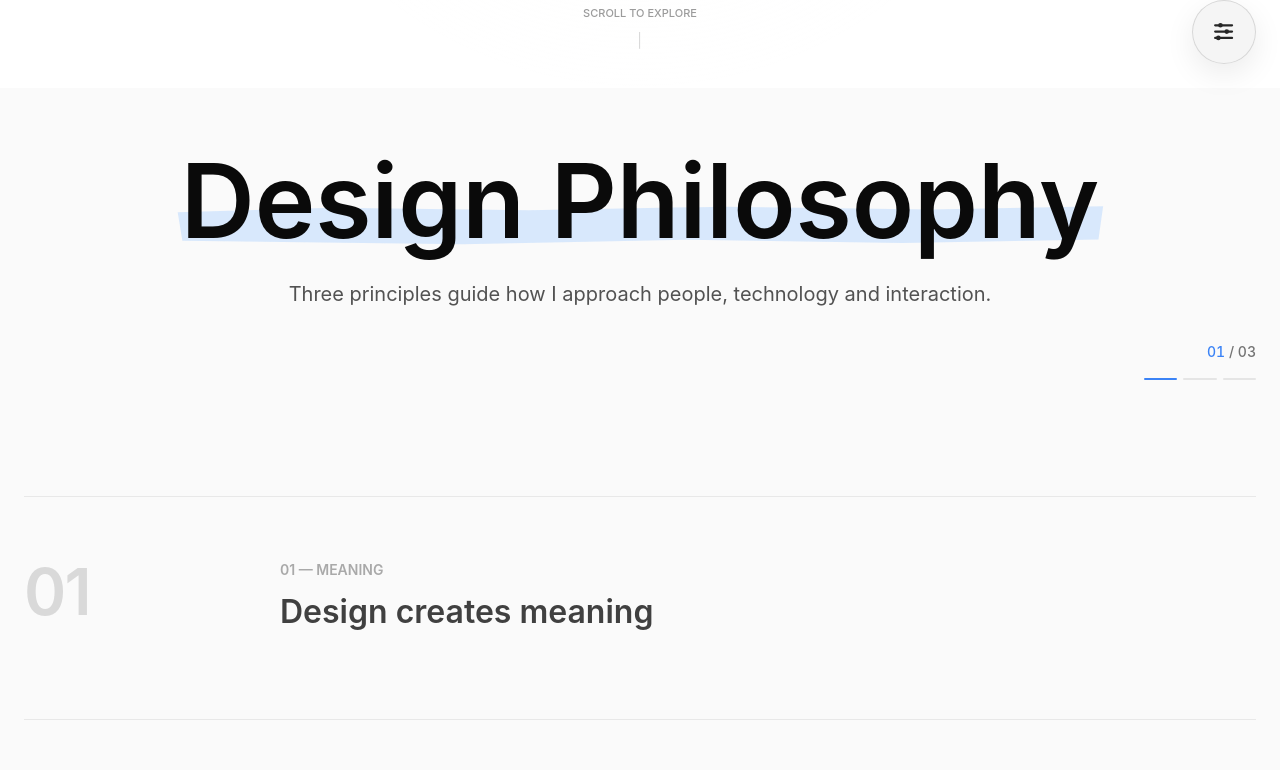
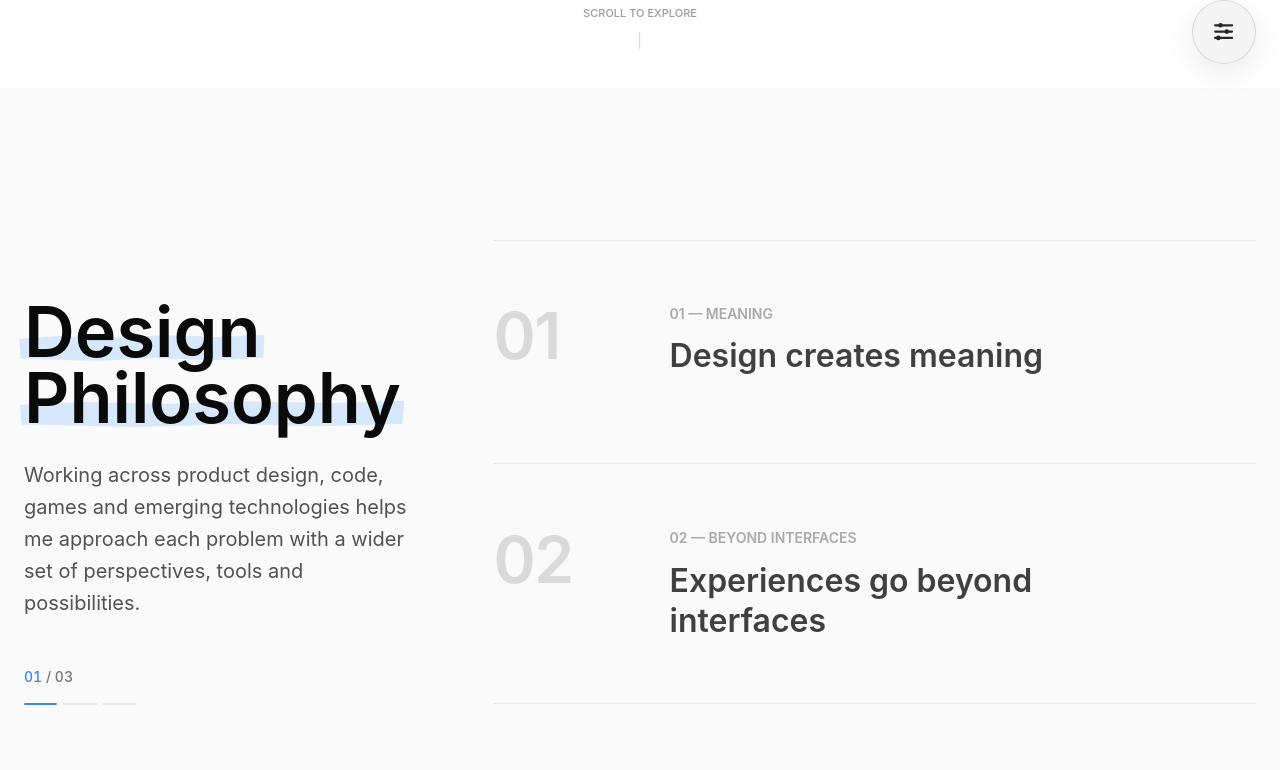
Before and after one commit to federicoduca1/Portfolio-Website, a React (Vite) app: page / in a window 1280 px wide. Shown: the part 712-1482 px from the top of the page. Built offline with nearby package versions, Linux system fonts and the light colour scheme.

Commit message:
#12: general fine tuning on the Home page

```diff
--- a/src/components/HighlightedTitle.jsx
+++ b/src/components/HighlightedTitle.jsx
@@ -1,17 +1,30 @@
-import { useEffect, useRef } from 'react';
+import { Fragment, useEffect, useRef } from 'react';
 
 export default function HighlightedTitle({
   as: TitleElement = 'h2',
+  characterReveal = false,
   children,
   className = '',
+  controlledHighlight = false,
+  multiline = false,
   ...props
 }) {
   const titleRef = useRef(null);
+  const words =
+    multiline && typeof children === 'string' ? children.split(/\s+/) : [];
+  const characterWords =
+    characterReveal && typeof children === 'string'
+      ? children.trim().split(/\s+/)
+      : [];
 
   useEffect(() => {
     const title = titleRef.current;
 
     if (!title) {
+      return undefined;
+    }
+
+    if (controlledHighlight) {
       return undefined;
     }
 
@@ -41,22 +54,71 @@ export default function HighlightedTitle({
     observer.observe(title);
 
     return () => observer.disconnect();
-  }, []);
+  }, [controlledHighlight]);
 
   return (
     <TitleElement
       ref={titleRef}
       className={className}
       data-highlight-visible="false"
+      aria-label={
+        (multiline || characterReveal) && typeof children === 'string'
+          ? children
+          : undefined
+      }
       {...props}
     >
-      <span className="section-title-highlight">
+      {words.length > 0 ? (
         <span
           aria-hidden="true"
-          className="section-title-highlight__stroke"
-        />
-        <span className="section-title-highlight__text">{children}</span>
-      </span>
+          className="section-title-highlight section-title-highlight--multiline"
+        >
+          {words.map((word, index) => (
+            <span
+              key={`${word}-${index}`}
+              className="section-title-highlight__line"
+            >
+              <span
+                aria-hidden="true"
+                className="section-title-highlight__stroke"
+              />
+              <span className="section-title-highlight__text">{word}</span>
+            </span>
+          ))}
+        </span>
+      ) : (
+        <span className="section-title-highlight">
+          <span
+            aria-hidden="true"
+            className="section-title-highlight__stroke"
+          />
+          {characterWords.length > 0 ? (
+            <span
+              aria-hidden="true"
+              className="section-title-highlight__text"
+            >
+              {characterWords.map((word, wordIndex) => (
+                <Fragment key={`${word}-${wordIndex}`}>
+                  <span className="inline-block whitespace-nowrap">
+                    {[...word].map((character, characterIndex) => (
+                      <span
+                        key={`${character}-${characterIndex}`}
+                        data-section-title-letter
+                        className="inline-block"
+                      >
+                        {character}
+                      </span>
+                    ))}
+                  </span>
+                  {wordIndex < characterWords.length - 1 ? ' ' : null}
+                </Fragment>
+              ))}
+            </span>
+          ) : (
+            <span className="section-title-highlight__text">{children}</span>
+          )}
+        </span>
+      )}
     </TitleElement>
   );
 }
--- a/src/components/Navbar.jsx
+++ b/src/components/Navbar.jsx
@@ -25,7 +25,7 @@ function NavigationLink({ item, onClick }) {
       onClick={onClick}
       className={({ isActive }) =>
         [
-          'rounded-sm px-3 py-2 text-base font-medium transition-colors duration-200 md:text-lg',
+          'rounded-sm px-3 py-2 text-lg font-medium transition-colors duration-200 md:text-xl',
           'focus-visible:outline focus-visible:outline-2 focus-visible:outline-offset-2 focus-visible:outline-focus-ring',
           isActive ? 'text-neutral-950' : 'text-neutral-500 hover:text-neutral-950',
         ].join(' ')
--- a/src/components/home/DesignPhilosophy.jsx
+++ b/src/components/home/DesignPhilosophy.jsx
@@ -7,7 +7,7 @@ function SectionProgress({ total }) {
   return (
     <div
       aria-hidden="true"
-      className="design-philosophy-progress hidden flex-col items-end gap-4 pb-1 min-[900px]:flex"
+      className="design-philosophy-progress hidden flex-col items-start gap-4 pb-1 lg:flex"
     >
       <p className="text-sm font-medium tabular-nums text-neutral-500">
         <span
@@ -42,31 +42,30 @@ export default function DesignPhilosophy({ content }) {
     <section
       ref={sectionRef}
       aria-labelledby="design-philosophy"
-      className="pb-20 sm:pb-24 lg:pb-32"
+      className="design-philosophy-section pb-20 sm:pb-24 lg:pb-32"
     >
       <div
         data-design-philosophy-story
-        className="space-y-20 sm:space-y-24 lg:space-y-28"
+        className="space-y-20 sm:space-y-24 lg:grid lg:min-h-[88svh] lg:grid-cols-[minmax(17rem,0.34fr)_minmax(0,0.66fr)] lg:items-center lg:gap-[clamp(3rem,6vw,6rem)] lg:space-y-0"
       >
         <div
           data-design-philosophy-intro
-          className="min-[900px]:grid min-[900px]:grid-cols-[minmax(0,1fr)_minmax(0,4fr)_minmax(0,1fr)] min-[900px]:items-end min-[900px]:gap-x-8 min-[900px]:gap-y-8"
+          className="lg:self-center"
         >
-          <div className="min-[900px]:col-span-3">
-            <SectionHeading
-              id="design-philosophy"
-              title={content.title}
-              description={content.description}
-            />
-          </div>
-          <div className="min-[900px]:col-start-3 min-[900px]:row-start-2 min-[900px]:justify-self-end">
+          <SectionHeading
+            id="design-philosophy"
+            title={content.title}
+            description={content.description}
+            variant="narrative"
+          />
+          <div className="mt-10 lg:mt-12">
             <SectionProgress total={content.principles.length} />
           </div>
         </div>
 
         <div
           data-design-principles-viewport
-          className="min-[900px]:h-[min(58vh,34rem)]"
+          className="lg:h-[min(66vh,40rem)]"
         >
           <div
             data-design-principles
--- a/src/components/home/DesignPrinciple.jsx
+++ b/src/components/home/DesignPrinciple.jsx
@@ -4,7 +4,7 @@ export default function DesignPrinciple({ principle, showTopSeparator }) {
   return (
     <article
       data-design-principle
-      className="relative grid gap-8 py-10 sm:py-12 lg:grid-cols-[8.5rem_minmax(0,1fr)_8.5rem] lg:gap-12 lg:py-16 xl:grid-cols-[12rem_minmax(0,1fr)_12rem] xl:gap-16"
+      className="relative grid gap-8 py-10 sm:py-12 lg:grid-cols-[7rem_minmax(0,1fr)_8rem] lg:gap-8 lg:py-16 xl:grid-cols-[8.5rem_minmax(0,1fr)_9.5rem] xl:gap-10"
     >
       {showTopSeparator ? (
         <span
--- a/src/components/home/FeaturedProjectsSection.jsx
+++ b/src/components/home/FeaturedProjectsSection.jsx
@@ -1,16 +1,145 @@
+import { useLayoutEffect, useRef } from 'react';
+import gsap from 'gsap';
 import ProjectGrid from './ProjectGrid.jsx';
 import SectionHeading from './SectionHeading.jsx';
 
 export default function FeaturedProjectsSection({ content }) {
+  const sectionRef = useRef(null);
+
+  useLayoutEffect(() => {
+    const section = sectionRef.current;
+
+    if (!section) {
+      return undefined;
+    }
+
+    const media = gsap.matchMedia();
+    const context = gsap.context(() => {
+      media.add(
+        {
+          animate: '(prefers-reduced-motion: no-preference)',
+          reduceMotion: '(prefers-reduced-motion: reduce)',
+        },
+        ({ conditions }) => {
+          const title = section.querySelector('[data-section-title]');
+          const letters = gsap.utils.toArray(
+            section.querySelectorAll('[data-section-title-letter]'),
+          );
+          const highlight = title?.querySelector(
+            '.section-title-highlight__stroke',
+          );
+          const description = section.querySelector(
+            '[data-section-description]',
+          );
+          const cards = gsap.utils.toArray(
+            section.querySelectorAll('.project-card'),
+          );
+
+          if (!title || !highlight || !description || cards.length === 0) {
+            return undefined;
+          }
+
+          if (conditions.reduceMotion) {
+            title.dataset.highlightVisible = 'true';
+            gsap.set([...letters, description, ...cards, highlight], {
+              clearProps: 'all',
+            });
+            return undefined;
+          }
+
+          title.dataset.highlightVisible = 'false';
+          gsap.set(letters, { opacity: 0, x: -6 });
+          gsap.set(highlight, {
+            scaleX: 0,
+            transformOrigin: 'left center',
+            transition: 'none',
+          });
+          gsap.set(description, { opacity: 0, y: 14 });
+          gsap.set(cards, { opacity: 0, y: 24 });
+
+          const timeline = gsap.timeline({ paused: true });
+
+          timeline.to(letters, {
+            opacity: 1,
+            x: 0,
+            duration: 0.3,
+            stagger: 0.025,
+            ease: 'power2.out',
+          });
+          timeline.to(highlight, {
+            scaleX: 1,
+            duration: 1.25,
+            ease: 'power2.inOut',
+          });
+          timeline.call(() => {
+            title.dataset.highlightVisible = 'true';
+            gsap.set(highlight, { clearProps: 'all' });
+          });
+          timeline.to(description, {
+            opacity: 1,
+            y: 0,
+            duration: 0.52,
+            ease: 'power2.out',
+          });
+          timeline.to(cards, {
+            opacity: 1,
+            y: 0,
+            duration: 0.62,
+            ease: 'power2.out',
+            onComplete: () => {
+              gsap.set([...letters, description, ...cards], {
+                clearProps: 'opacity,transform',
+              });
+            },
+          });
+
+          if (!('IntersectionObserver' in window)) {
+            timeline.play(0);
+            return () => timeline.kill();
+          }
+
+          const observer = new IntersectionObserver(
+            ([entry]) => {
+              if (!entry.isIntersecting) {
+                return;
+              }
+
+              observer.disconnect();
+              timeline.play(0);
+            },
+            {
+              rootMargin: '0px 0px -12% 0px',
+              threshold: 0.08,
+            },
+          );
+
+          observer.observe(section);
+
+          return () => {
+            observer.disconnect();
+            timeline.kill();
+          };
+        },
+      );
+    }, section);
+
+    return () => {
+      media.revert();
+      context.revert();
+    };
+  }, []);
+
   return (
     <section
+      ref={sectionRef}
       aria-labelledby="featured-projects"
-      className="space-y-12 pt-20 sm:pt-28 lg:space-y-16 lg:pt-36"
+      className="space-y-12 pt-8 sm:pt-12 lg:space-y-16 lg:pt-16"
     >
       <SectionHeading
         id="featured-projects"
         title={content.title}
         description={content.description}
+        variant="featured"
       />
       <ProjectGrid projects={content.projects} />
     </section>
--- a/src/components/home/SectionHeading.jsx
+++ b/src/components/home/SectionHeading.jsx
@@ -5,13 +5,20 @@ import HighlightedTitle from '../HighlightedTitle.jsx';
 
 gsap.registerPlugin(ScrollTrigger);
 
-export default function SectionHeading({ description, id, title }) {
+export default function SectionHeading({
+  description,
+  id,
+  title,
+  variant = 'centered',
+}) {
   const headingRef = useRef(null);
+  const isNarrative = variant === 'narrative';
+  const isFeatured = variant === 'featured';
 
   useLayoutEffect(() => {
     const heading = headingRef.current;
 
-    if (!heading) {
+    if (!heading || isFeatured) {
       return undefined;
     }
 
@@ -55,23 +62,42 @@ export default function SectionHeading({ description, id, title }) {
       media.revert();
       context.revert();
     };
-  }, []);
+  }, [isFeatured]);
 
   return (
     <header
       ref={headingRef}
-      className="mx-auto w-full max-w-7xl text-center"
+      className={
+        isNarrative
+          ? 'w-full text-center lg:text-left'
+          : `mx-auto w-full text-center ${
+              isFeatured ? 'section-heading--featured' : 'max-w-7xl'
+            }`
+      }
     >
       <HighlightedTitle
         id={id}
         data-section-title
-        className="text-[clamp(3rem,8vw,7rem)] font-semibold leading-[0.96] text-neutral-950"
+        characterReveal={isFeatured}
+        controlledHighlight={isFeatured}
+        multiline={isNarrative}
+        className={
+          isNarrative
+            ? 'text-[clamp(3.5rem,5.5vw,6.25rem)] font-semibold leading-[0.94] text-neutral-950'
+            : isFeatured
+              ? 'text-[clamp(3.5rem,10vw,11rem)] font-semibold leading-[0.88] tracking-[0] text-neutral-950 min-[900px]:whitespace-nowrap'
+              : 'text-[clamp(3rem,8vw,7rem)] font-semibold leading-[0.96] text-neutral-950'
+        }
       >
         {title}
       </HighlightedTitle>
       <p
         data-section-description
-        className="mx-auto mt-7 max-w-5xl text-lg leading-8 text-neutral-600 min-[900px]:whitespace-nowrap sm:text-xl"
+        className={
+          isNarrative
+            ? 'mx-auto mt-7 max-w-md text-lg leading-8 text-neutral-600 sm:text-xl lg:mx-0'
+            : 'mx-auto mt-7 max-w-5xl text-lg leading-8 text-neutral-600 min-[900px]:whitespace-nowrap sm:text-xl'
+        }
       >
         {description}
       </p>
--- a/src/data/homeContent.js
+++ b/src/data/homeContent.js
@@ -43,7 +43,7 @@ export const homeContent = {
   designPhilosophy: {
     title: 'Design Philosophy',
     description:
-      'Three principles guide how I approach people, technology and interaction.',
+      'Working across product design, code, games and emerging technologies helps me approach each problem with a wider set of perspectives, tools and possibilities.',
     principles: [
       {
         number: '01',
--- a/src/hooks/useDesignPhilosophyScroll.js
+++ b/src/hooks/useDesignPhilosophyScroll.js
@@ -32,7 +32,7 @@ export function useDesignPhilosophyScroll(sectionRef) {
 
       matchMedia.add(
         {
-          desktop: '(min-width: 900px)',
+          desktop: '(min-width: 1024px)',
           reduceMotion: '(prefers-reduced-motion: reduce)',
         },
         ({ conditions }) => {
@@ -477,7 +477,7 @@ export function useDesignPhilosophyScroll(sectionRef) {
               duration: 0.48,
             }, 0.28);
             transitionTimeline.to(principlesTrack, {
-              y: () => getCenteredTrackOffset(principles[nextIndex], 0.44),
+              y: () => getCenteredTrackOffset(principles[nextIndex], 0.46),
               duration: 0.52,
             }, 0.26);
             transitionTimeline.to(lines[nextIndex], {
@@ -664,7 +664,7 @@ export function useDesignPhilosophyScroll(sectionRef) {
             trigger: section,
             pin: story,
             start: 'top 6%',
-            end: '+=165%',
+            end: '+=175%',
             scrub: 0.35,
             invalidateOnRefresh: true,
             onEnter: () => {
--- a/src/styles/global.css
+++ b/src/styles/global.css
@@ -82,6 +82,39 @@ body {
   z-index: 1;
 }
 
+.section-title-highlight--multiline {
+  display: inline-flex;
+  flex-direction: column;
+  align-items: center;
+}
+
+.section-title-highlight__line {
+  position: relative;
+  display: block;
+  width: max-content;
+  max-width: 100%;
+  isolation: isolate;
+}
+
+.section-title-highlight--multiline
+  .section-title-highlight__line:nth-child(2)
+  .section-title-highlight__stroke {
+  transition-delay: 90ms;
+}
+
+@media (min-width: 1024px) {
+  .section-title-highlight--multiline {
+    align-items: flex-start;
+  }
+}
+
+@media (min-width: 900px) {
+  .section-heading--featured .section-title-highlight {
+    transform: scaleX(1.035);
+    transform-origin: center;
+  }
+}
+
 .control-center {
   position: fixed;
   right: calc(env(safe-area-inset-right, 0px) + 1rem);
@@ -788,6 +821,19 @@ body {
 [data-about-visible="true"] [data-about-reveal="cta"] {
   opacity: 1;
   transition-delay: 1220ms;
+}
+
+@media (min-width: 1024px) {
+  .design-philosophy-section {
+    --design-philosophy-gutter: clamp(
+      1.5rem,
+      calc((100dvw - 88rem) / 2 + 1.5rem),
+      7rem
+    );
+
+    width: calc(100dvw - var(--design-philosophy-gutter) * 2);
+    margin-left: calc(50% - 50dvw + var(--design-philosophy-gutter));
+  }
 }
 
 .about-portrait-image {
```
